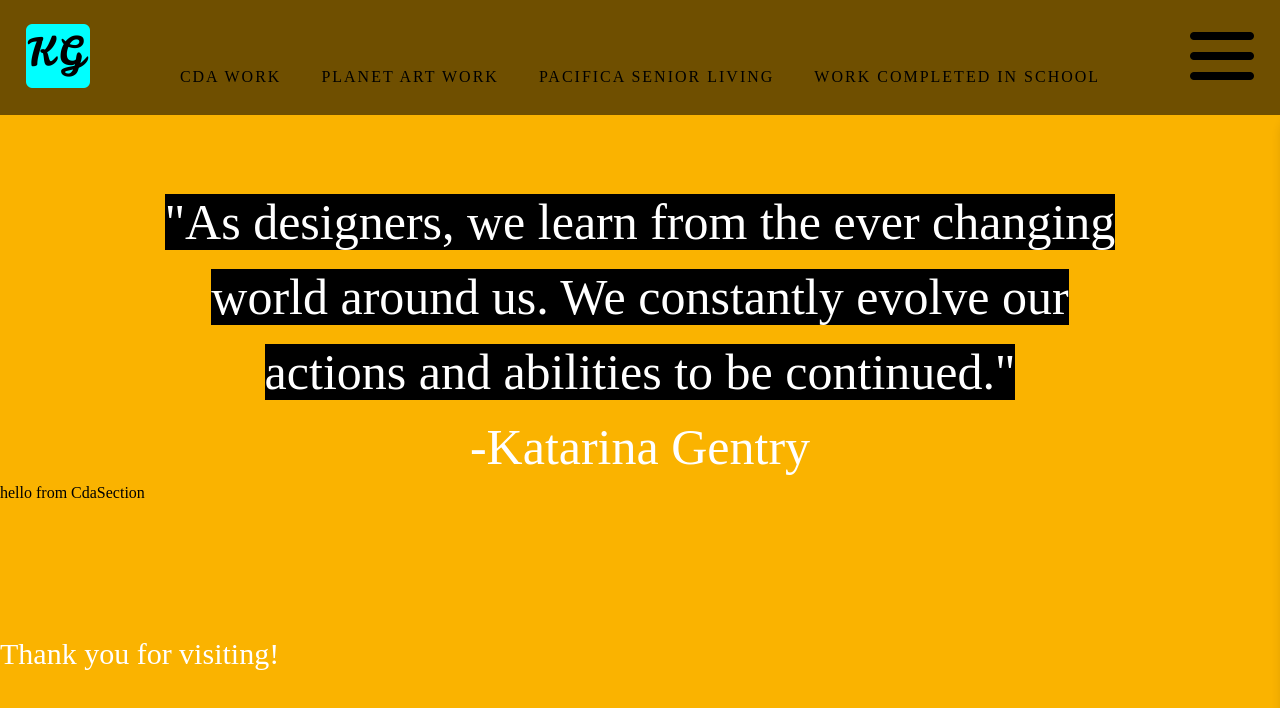
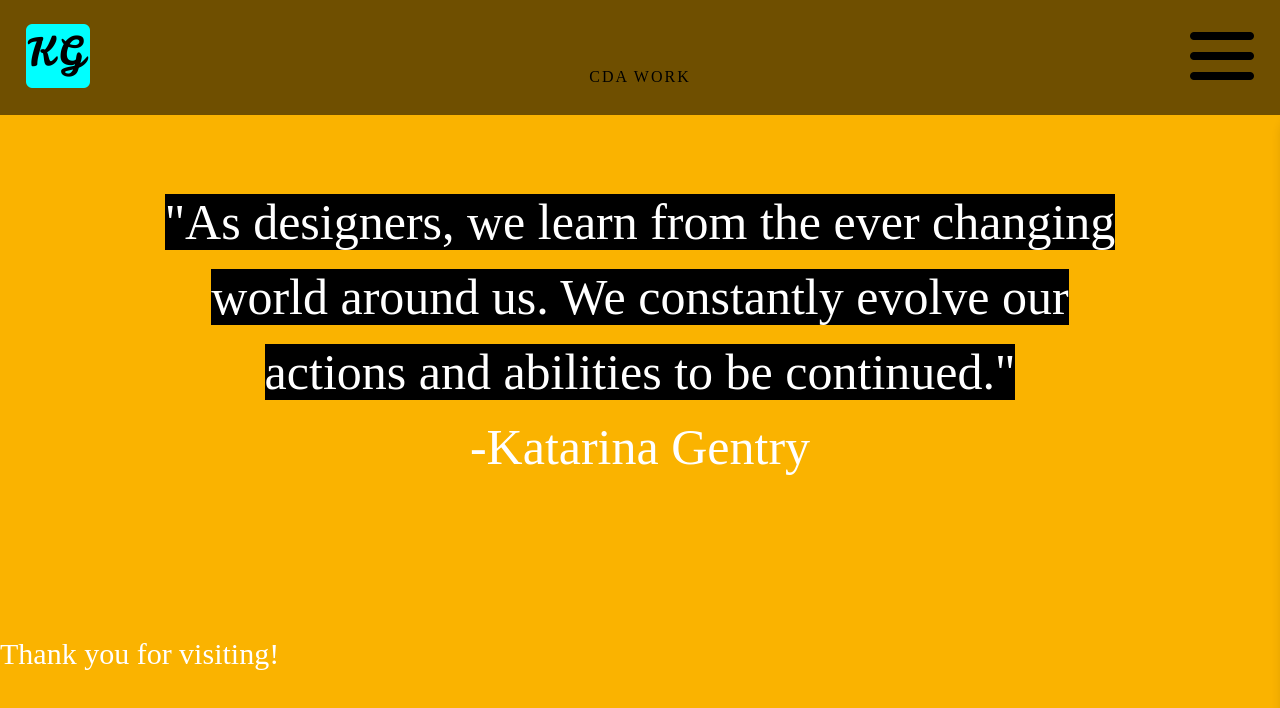
Before and after one commit to NickGentryBJJ/ProjectKat, a React (Create React App) app in the folder frontend/: page / in a window 1280 px wide. Shown: the top 708 px of the page. Built offline with nearby package versions, Linux system fonts and the light colour scheme; the HTML template or start-up script is replaced by a standard one.

Commit message:
added navbar handlers + debugged

```diff
--- a/frontend/src/App.tsx
+++ b/frontend/src/App.tsx
@@ -15,14 +15,12 @@ import WsSection from './Components/WorksSection/WorkSchool/WsSection/WsSection'
 
 function App(): JSX.Element {
   const [open, setOpen] = useState<boolean>(false);
-  const [cda, setCda] = useState<boolean>(false);
+  const [showCda, setShowCda] = useState<boolean>(false);
   return (
   <>
-    <NavBar open={open} setOpen={setOpen}/>
+    <NavBar open={open} setOpen={setOpen} showCda={showCda} setShowCda={setShowCda}/>
     <SideMenu open={open} setOpen={setOpen}/>
-    <Splash/>
-    <CDA/>
-    <CdaSection cda={cda} setCda={setCda}/>
+    <Splash showCda={showCda} setShowCda={setShowCda}/>
     <PacificaSenior/>
     <PsSection/>
     <PlanetArt/>
--- a/frontend/src/Components/NavBar/NavBar.tsx
+++ b/frontend/src/Components/NavBar/NavBar.tsx
@@ -5,34 +5,51 @@ import './NavBar.css';
 interface NavProps {
     open: boolean;
     setOpen: React.Dispatch<React.SetStateAction<boolean>>;
+    showCda: boolean;
+    setShowCda: React.Dispatch<React.SetStateAction<boolean>>;
 };
 
 function NavBar(props: NavProps): JSX.Element {
-    const {open, setOpen} = props;
-    const works: Record<string, string> = {
-        "CDA WORK": "cda",
-        "PLANET ART WORK": "paw",
-        "PACIFICA SENIOR LIVING": "psl",
-        "WORK COMPLETED IN SCHOOL": "wcis"
+    const {open, setOpen, showCda, setShowCda} = props;
+    const works: Record<string, [string, boolean, React.Dispatch<React.SetStateAction<boolean>>]> = {
+        "CDA WORK": ["cda", showCda, setShowCda]
+
     };
+
     function keniBurke(): void { // Risin To The Top!
         const body = document.documentElement || document.body;
         body.scrollIntoView({ behavior: 'smooth', block: 'start' });
         setOpen(false);
     };
-    function handleEvent(id:string) {
+    function handleEnter(id:string, set:boolean) {
         const splashReplacement = document.getElementById(id);
         const splash = document.getElementById('sw');
         if (splashReplacement && splash){
-            if (splashReplacement.classList.contains("hidden")) {
+            if (splashReplacement.classList.contains("hidden") && !set) {
                 splash.classList.add("hidden");
                 splashReplacement.classList.remove("hidden");
-            } else{
-                splashReplacement.classList.add("hidden");
-                splash.classList.remove("hidden");
+            }
         };
     };
-    };
+    function handleLeave(id:string, set:boolean) {
+        const sp = document.getElementById(id);
+        const splash = document.getElementById('sw');
+        if (sp) {
+            if (!sp.classList.contains("hidden") && !set) {
+                sp.classList.add("hidden");
+                splash?.classList.remove("hidden");
+            }
+            if (set) {
+                sp.classList.add("hidden");
+                splash?.classList.add("hidden");
+            }
+        }
+    }
+    function handleClick(set:boolean, setter:React.Dispatch<React.SetStateAction<boolean>>, id:string) {
+        const hide = document.getElementById(id);
+        hide?.classList.add("hidden")
+        setter(!set);
+    }
     return (
         <div className='nav-wrapper'>
             <div className='nav-left'>
@@ -41,8 +58,9 @@ function NavBar(props: NavProps): JSX.Element {
             <div className='nav-mid'>
                 {Object.entries(works).map(([name, value], index) => (
                         <div
-                        onMouseLeave={() => handleEvent(value)}
-                        onMouseEnter={() => handleEvent(value)}
+                        onMouseEnter={() => handleEnter(value[0], value[1])}
+                        onMouseLeave={() => handleLeave(value[0], value[1])}
+                            onClick={() => handleClick(value[1], value[2], value[0])}
                             key={index}
                             className='work-item-wrapper'>
                                 <h3 className='work-item'>
--- a/frontend/src/Components/Splash/Splash.tsx
+++ b/frontend/src/Components/Splash/Splash.tsx
@@ -1,15 +1,26 @@
 import React from 'react';
 import './Splash.css';
+import CDA from '../WorksSection/CDA/CDA';
+import CdaSection from '../WorksSection/CDA/CdaSection/CdaSection';
 
-function Splash(): JSX.Element {
+interface SplashProps {
+    showCda: boolean;
+    setShowCda: React.Dispatch<React.SetStateAction<boolean>>;
+};
+function Splash(props: SplashProps): JSX.Element {
+    const {showCda, setShowCda} = props;
     return (
-        <div id='sw' className='splash-wrapper'>
-            <div className='quote-wrapper'>
+        <div  className='splash-wrapper'>
+            <div id='sw' className='quote-wrapper'>
                 <h1 className='quote'>
                     "As designers, we learn from the ever changing world around us. We constantly evolve our actions and abilities to be continued."
                     <p className='author'>-Katarina Gentry</p>
                 </h1>
             </div>
+            <div className='cda-wrapper'>
+            <CDA showCda={showCda}/>
+            <CdaSection showCda={showCda}/>
+            </div>
         </div>
     );
 };
--- a/frontend/src/Components/WorksSection/CDA/CDA.tsx
+++ b/frontend/src/Components/WorksSection/CDA/CDA.tsx
@@ -1,8 +1,14 @@
 import React from 'react';
 import './CDA.css'
-function CDA(): JSX.Element {
+
+interface CdaProps {
+    showCda: boolean;
+}
+
+function CDA(props: CdaProps): JSX.Element {
+    const {showCda} = props;
     return (
-        <div id='cda' className='hidden'>
+        <div id='cda' className={`cda-container hidden ${showCda ? "hidden" : ""}`}>
             hello from CDA
         </div>
     );
--- a/frontend/src/Components/WorksSection/CDA/CdaSection/CdaSection.css
+++ b/frontend/src/Components/WorksSection/CDA/CdaSection/CdaSection.css
@@ -0,0 +1,8 @@
+.cda-section-container{
+    opacity: 0;
+    transform: translatey(100%);
+}
+.cda-section-container.show{
+    opacity: 1;
+    transform: translatey(0);
+}
--- a/frontend/src/Components/WorksSection/CDA/CdaSection/CdaSection.tsx
+++ b/frontend/src/Components/WorksSection/CDA/CdaSection/CdaSection.tsx
@@ -1,15 +1,16 @@
 import React from 'react';
 import './CdaSection.css'
 interface CdaProps {
-    cda: boolean;
-    setCda: React.Dispatch<React.SetStateAction<boolean>>;
+    showCda: boolean;
 };
+// cda section will contain text describing the work done at cda. all components labeled *section will follow suit.
+// these sections will only display when the nav button is clicked and will take the place of the splash quote.
 function CdaSection(props: CdaProps): JSX.Element {
-    const {cda, setCda} = props;
+    const { showCda } = props;
     return (
-        <div id='cda-section'>
+        <div id='cda-section' className={`cda-section-container ${showCda ? "show" : ""}`}>
             hello from CdaSection
         </div>
     );
-};
+}
 export default CdaSection;
```
Lines whose indentation alone changed are shown as unchanged.
